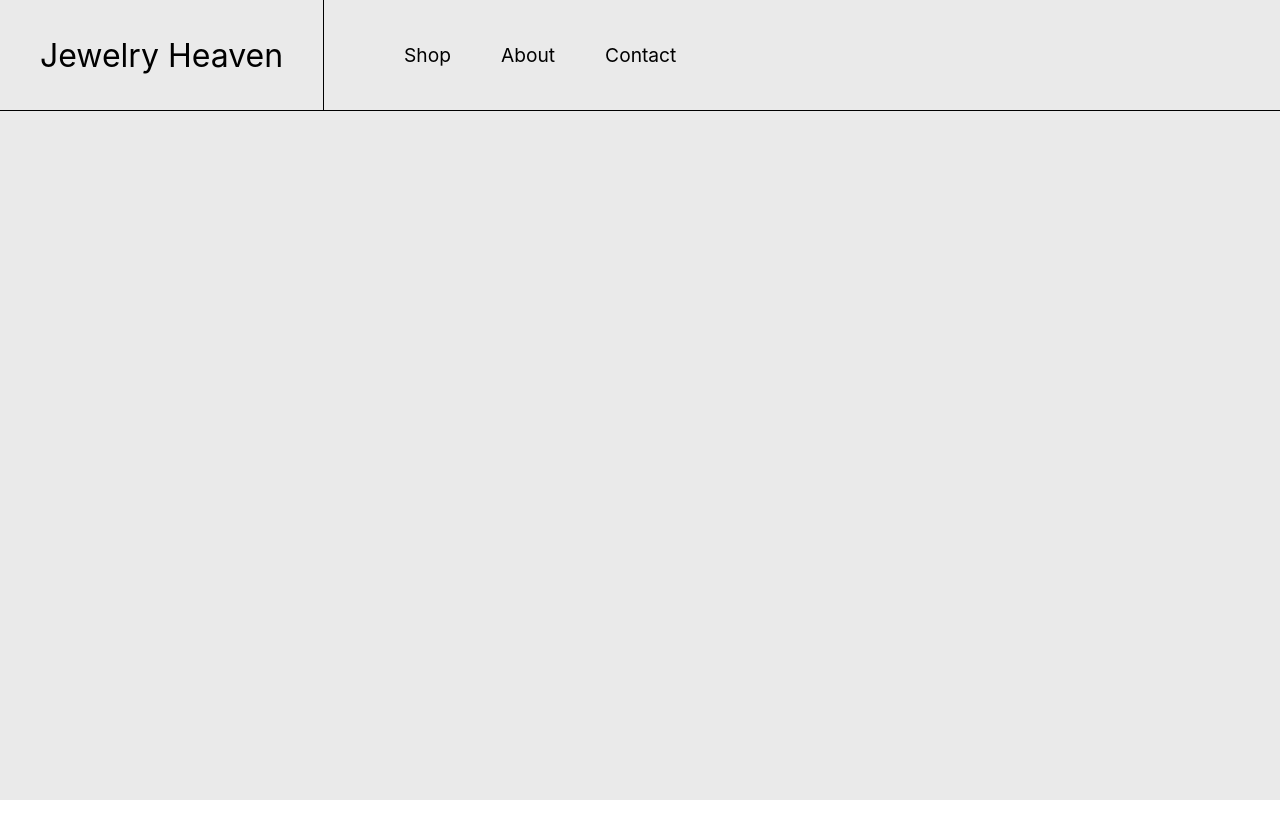
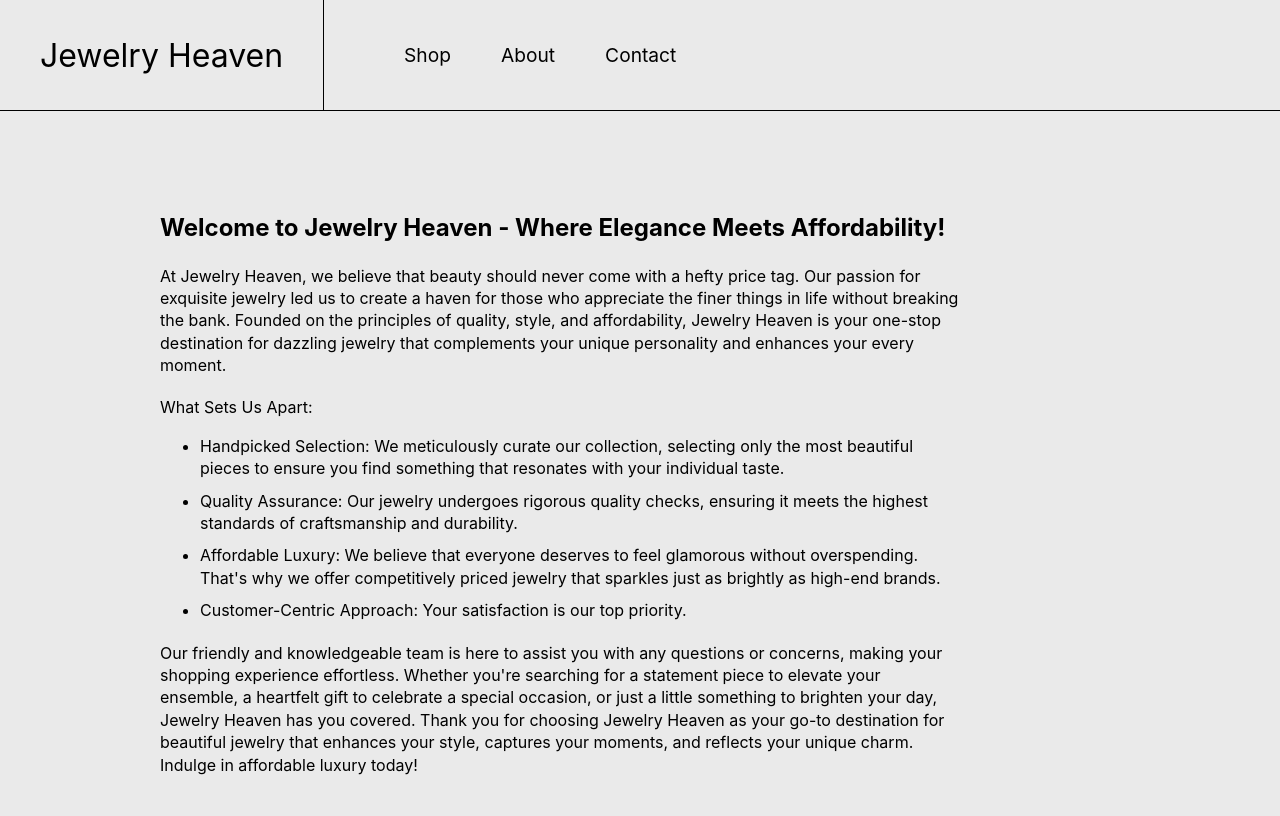
Before and after one commit to McStanley/shopping-cart, a React (Create React App) app: page /shopping-cart/about in a window 1280 px wide. Built offline with nearby package versions, Linux system fonts and the light colour scheme; no server answers.

Commit message:
Add about page

```diff
--- a/src/App.js
+++ b/src/App.js
@@ -5,6 +5,7 @@ import Header from './components/Header';
 import Home from './components/Home';
 import Shop from './components/Shop';
 import Cart from './components/Cart';
+import About from './components/About';
 
 function App() {
   const [products, setProducts] = useState(null);
@@ -84,6 +85,7 @@ function App() {
             />
           }
         />
+        <Route path="/about" element={<About />} />
       </Routes>
     </div>
   );
--- /dev/null
+++ b/src/components/About.js
@@ -0,0 +1,50 @@
+import '../styles/About.css';
+
+function About() {
+  return (
+    <div className="About">
+      <h2>Welcome to Jewelry Heaven - Where Elegance Meets Affordability!</h2>
+      <p data-testid="paragraph">
+        At Jewelry Heaven, we believe that beauty should never come with a hefty
+        price tag. Our passion for exquisite jewelry led us to create a haven
+        for those who appreciate the finer things in life without breaking the
+        bank. Founded on the principles of quality, style, and affordability,
+        Jewelry Heaven is your one-stop destination for dazzling jewelry that
+        complements your unique personality and enhances your every moment.
+      </p>
+      <p data-testid="paragraph">What Sets Us Apart:</p>
+      <ul>
+        <li>
+          Handpicked Selection: We meticulously curate our collection, selecting
+          only the most beautiful pieces to ensure you find something that
+          resonates with your individual taste.
+        </li>
+        <li>
+          Quality Assurance: Our jewelry undergoes rigorous quality checks,
+          ensuring it meets the highest standards of craftsmanship and
+          durability.
+        </li>
+        <li>
+          Affordable Luxury: We believe that everyone deserves to feel glamorous
+          without overspending. That's why we offer competitively priced jewelry
+          that sparkles just as brightly as high-end brands.
+        </li>
+        <li>
+          Customer-Centric Approach: Your satisfaction is our top priority.
+        </li>
+      </ul>
+      <p data-testid="paragraph">
+        Our friendly and knowledgeable team is here to assist you with any
+        questions or concerns, making your shopping experience effortless.
+        Whether you're searching for a statement piece to elevate your ensemble,
+        a heartfelt gift to celebrate a special occasion, or just a little
+        something to brighten your day, Jewelry Heaven has you covered. Thank
+        you for choosing Jewelry Heaven as your go-to destination for beautiful
+        jewelry that enhances your style, captures your moments, and reflects
+        your unique charm. Indulge in affordable luxury today!
+      </p>
+    </div>
+  );
+}
+
+export default About;
--- /dev/null
+++ b/src/styles/About.css
@@ -0,0 +1,14 @@
+.About {
+  align-self: flex-start;
+  padding: 80px 80px 40px 160px;
+  max-width: 800px;
+  line-height: 1.4;
+}
+
+.About p {
+  margin-top: 20px;
+}
+
+.About ul > li {
+  margin-top: 10px;
+}
```
Also changed, not shown: 1 other file (tests, documents, lock files or other folders).
